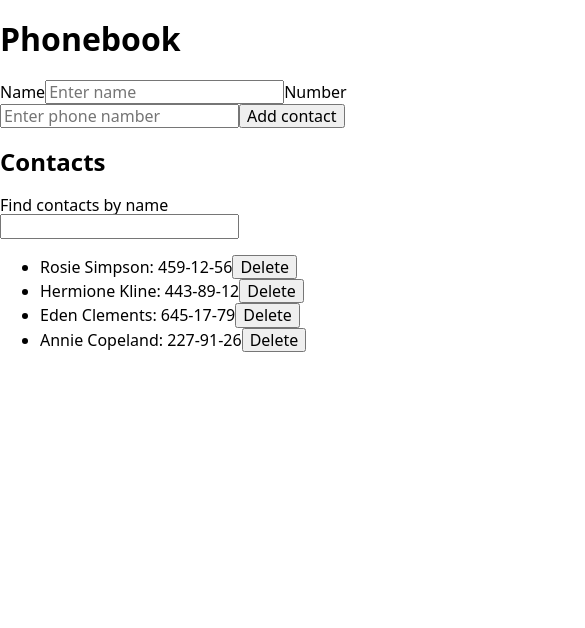
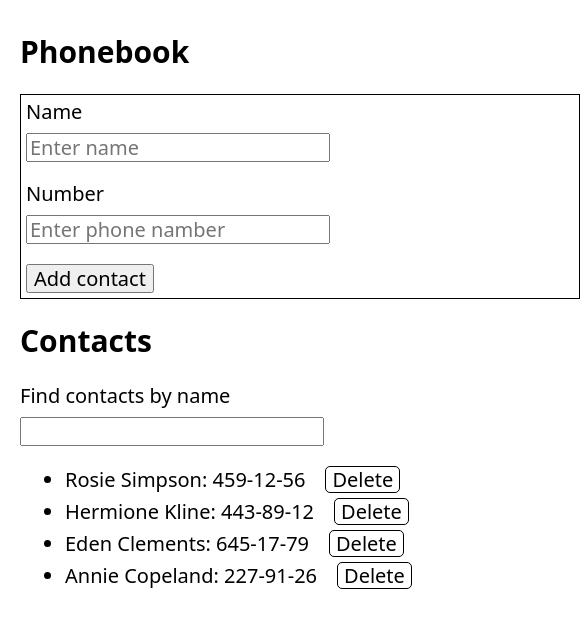
Before and after one commit to dns321/goit-react-hw-02-phonebook, a React app: page / in a window 390 px wide. Shown: the whole page, 585 px wide, since content can reach past the window. Built offline with nearby package versions, Linux system fonts and the light colour scheme.

Commit message:
hw-02-phonebook

```diff
--- a/src/Components/App.js
+++ b/src/Components/App.js
@@ -3,6 +3,7 @@ import { v4 as uuidv4 } from 'uuid';
 import ContactForm from './contactForm/ContactForm';
 import ContactList from './contactList/ContactList';
 import Filter from './filter/Filter';
+import Section from './section/Section';
 
 class App extends Component {
   state = {
@@ -49,6 +50,7 @@ class App extends Component {
 
     return (
       <>
+        <Section>
           <h1>Phonebook</h1>
           <ContactForm
             updateState={this.formUpdateState}
@@ -62,6 +64,7 @@ class App extends Component {
             contacts={visibleContacts}
             deleteContact={this.deleteContact}
           />
+        </Section>
       </>
     );
   }
--- a/src/Components/contactForm/ContactForm.js
+++ b/src/Components/contactForm/ContactForm.js
@@ -1,4 +1,5 @@
 import React, { Component } from 'react';
+import style from './ContactForm.module.css';
 
 class ContactForm extends Component {
   state = {
@@ -33,6 +34,7 @@ class ContactForm extends Component {
         <label>
           Name
           <input
+            className={style.inputStyle}
             type="text"
             name="name"
             placeholder="Enter name"
@@ -44,6 +46,7 @@ class ContactForm extends Component {
         <label>
           Number
           <input
+            className={style.inputStyle}
             type="tel"
             name="number"
             placeholder="Enter phone namber"
--- /dev/null
+++ b/src/Components/contactForm/ContactForm.module.css
@@ -0,0 +1,9 @@
+form {
+  border: 1px solid black;
+  padding: 5px;
+}
+
+.inputStyle {
+  display: block;
+  margin-top: 10px;
+}
--- a/src/Components/contactList/ContactList.js
+++ b/src/Components/contactList/ContactList.js
@@ -1,11 +1,16 @@
 import React from 'react';
+import style from './ContactList.module.css';
 
 const ContactList = ({ contacts, deleteContact }) => (
   <ul>
     {contacts.map(({ name, number, id }) => (
-      <li key={id}>
+      <li key={id} className={style.itemContact}>
         {name}: {number}
-        <button type="button" onClick={() => deleteContact(id)}>
+        <button
+          className={style.itemContactBtn}
+          type="button"
+          onClick={() => deleteContact(id)}
+        >
           Delete
         </button>
       </li>
--- /dev/null
+++ b/src/Components/contactList/ContactList.module.css
@@ -0,0 +1,10 @@
+.itemContact {
+  margin: 5px;
+}
+
+.itemContactBtn {
+  margin-left: 20px;
+  background-color: white;
+  border: 1px solid black;
+  border-radius: 5px;
+}
--- a/src/Components/filter/Filter.js
+++ b/src/Components/filter/Filter.js
@@ -1,9 +1,15 @@
 import React from 'react';
+import style from './Filter.module.css';
 
 const Filter = ({ value, onChange }) => (
   <label>
     Find contacts by name
-    <input type="text" value={value} onChange={onChange}></input>
+    <input
+      className={style.inputFilter}
+      type="text"
+      value={value}
+      onChange={onChange}
+    ></input>
   </label>
 );
 
--- /dev/null
+++ b/src/Components/filter/Filter.module.css
@@ -0,0 +1,4 @@
+.inputFilter {
+  display: block;
+  margin-top: 10px;
+}
--- /dev/null
+++ b/src/Components/section/Section.js
@@ -0,0 +1,11 @@
+import React from 'react';
+import PropTypes from 'prop-types';
+import stule from './Section.module.css';
+
+const Section = ({ children }) => <section>{children}</section>;
+
+Section.propTypes = {
+  children: PropTypes.array.isRequired,
+};
+
+export default Section;
--- /dev/null
+++ b/src/Components/section/Section.module.css
@@ -0,0 +1,4 @@
+section {
+  width: 600px;
+  padding: 10px 20px;
+}
--- a/src/index.css
+++ b/src/index.css
@@ -5,9 +5,15 @@ body {
     sans-serif;
   -webkit-font-smoothing: antialiased;
   -moz-osx-font-smoothing: grayscale;
+  font-size: 20px;
 }
 
 code {
   font-family: source-code-pro, Menlo, Monaco, Consolas, 'Courier New',
     monospace;
 }
+
+label {
+  display: block;
+  margin-bottom: 20px;
+}
```
Also changed, not shown: build/asset-manifest.json, build/index.html, build/static/js/2.477f25c1.chunk.js.LICENSE.txt (renamed from build/static/js/2.63cf8e0e.chunk.js.LICENSE.txt), 12 other files. Lines whose indentation alone changed are shown as unchanged.
